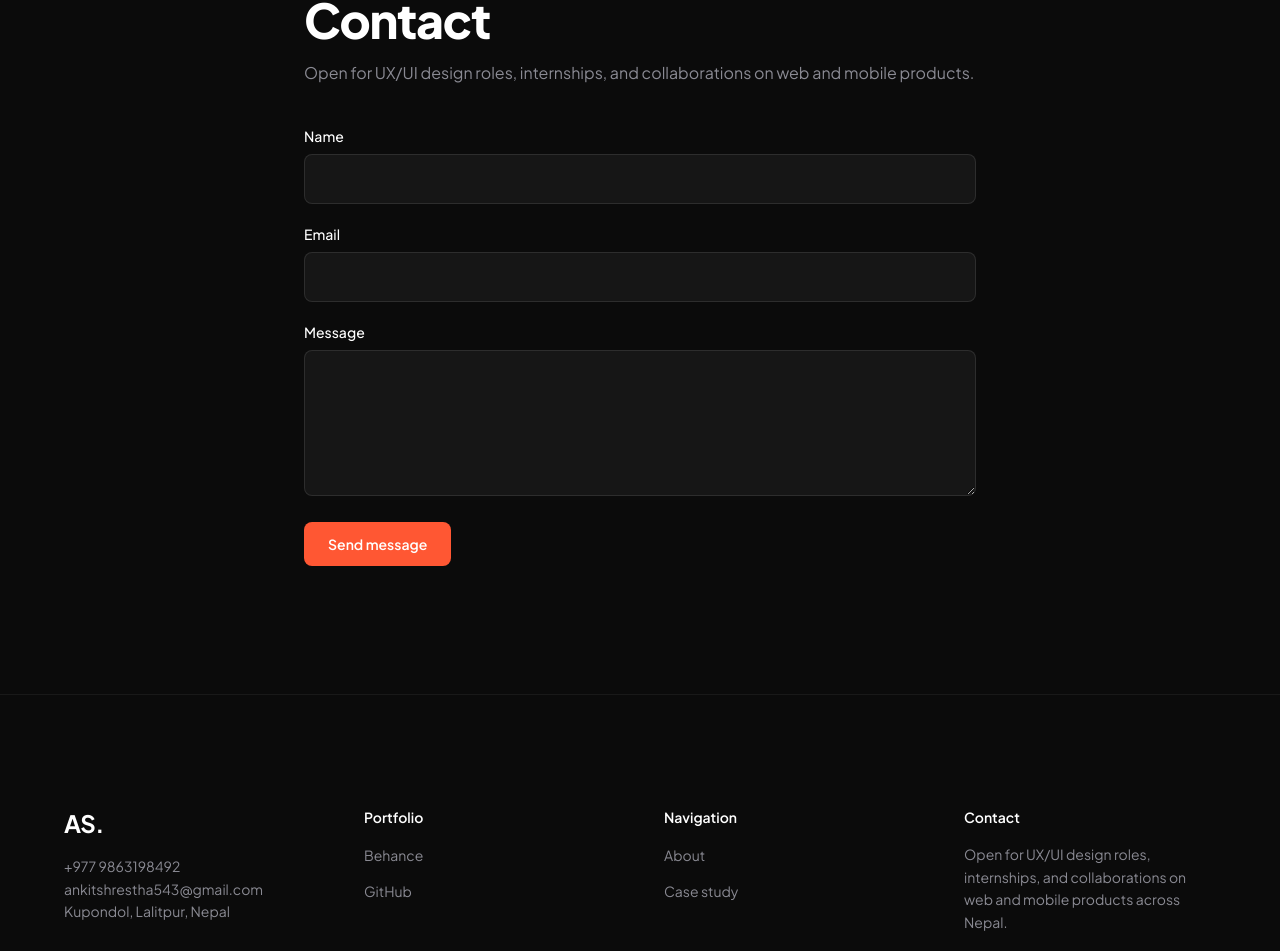
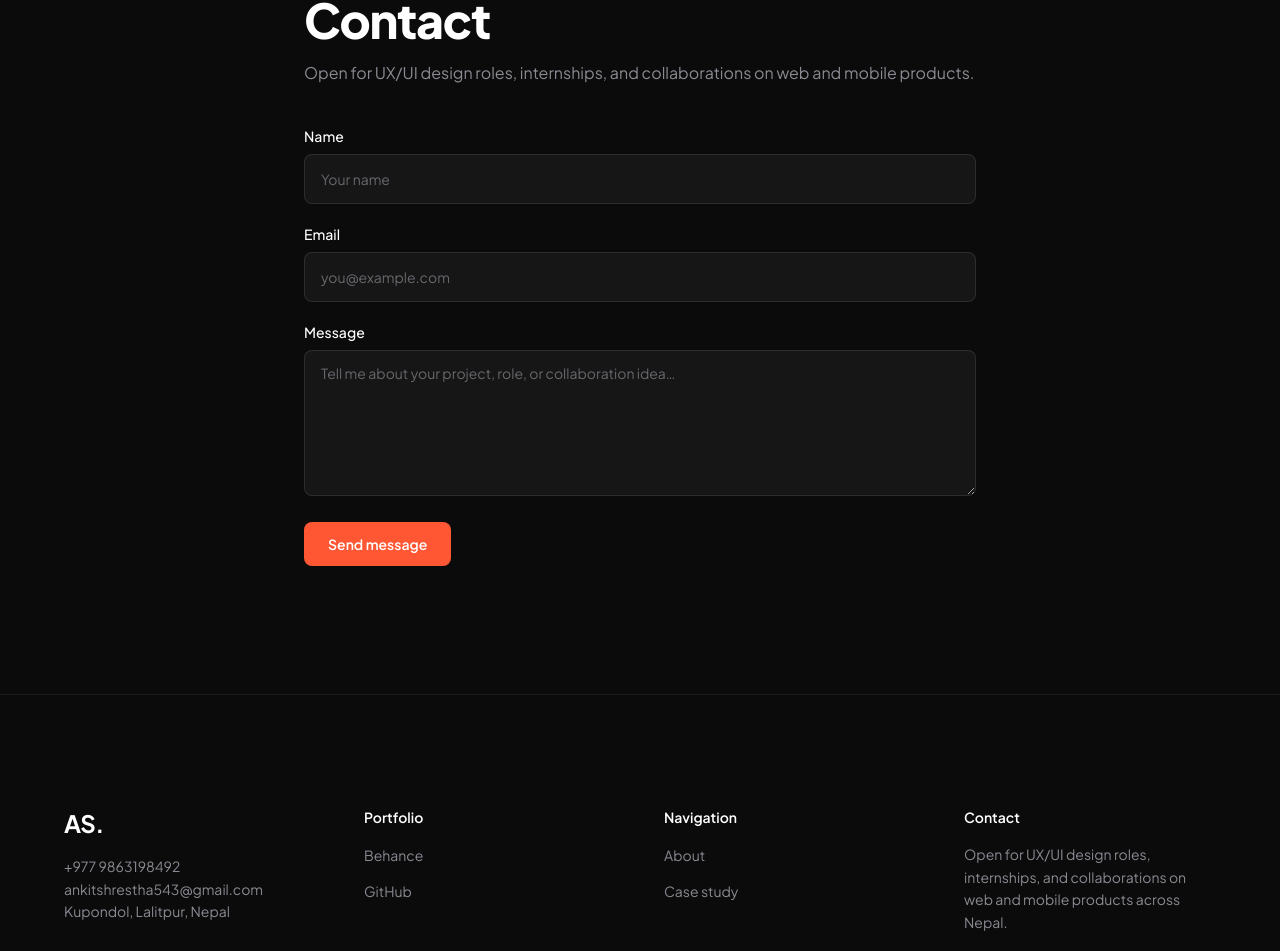
Before and after one commit to ankit134/Portfolio2026, a React (Vite) app: page / in a window 1280 px wide. Shown: the part 6359-7310 px from the top of the page. Built offline with nearby package versions, Linux system fonts and the light colour scheme; no server answers; the database is empty.

Commit message:
tested bento grid in experiece section , fixed redability issue in buttons .

```diff
--- a/src/components/Contact.jsx
+++ b/src/components/Contact.jsx
@@ -50,9 +50,10 @@ export default function Contact() {
                 id="contact-name"
                 type="text"
                 required
+                placeholder="Your name"
                 value={form.name}
                 onChange={(e) => setForm((f) => ({ ...f, name: e.target.value }))}
-                className="w-full rounded-lg border border-white/10 bg-[#161616] px-4 py-3 text-white outline-none transition-colors focus:border-[#FF5733]/50"
+                className="w-full rounded-lg border border-white/10 bg-[#161616] px-4 py-3 text-white outline-none transition-colors placeholder:text-sm placeholder:font-normal placeholder:text-[#8A8A93]/70 focus:border-[#FF5733]/50"
               />
             </div>
             <div>
@@ -63,9 +64,10 @@ export default function Contact() {
                 id="contact-email"
                 type="email"
                 required
+                placeholder="you@example.com"
                 value={form.email}
                 onChange={(e) => setForm((f) => ({ ...f, email: e.target.value }))}
-                className="w-full rounded-lg border border-white/10 bg-[#161616] px-4 py-3 text-white outline-none transition-colors focus:border-[#FF5733]/50"
+                className="w-full rounded-lg border border-white/10 bg-[#161616] px-4 py-3 text-white outline-none transition-colors placeholder:text-sm placeholder:font-normal placeholder:text-[#8A8A93]/70 focus:border-[#FF5733]/50"
               />
             </div>
             <div>
@@ -76,9 +78,10 @@ export default function Contact() {
                 id="contact-message"
                 required
                 rows={5}
+                placeholder="Tell me about your project, role, or collaboration idea…"
                 value={form.message}
                 onChange={(e) => setForm((f) => ({ ...f, message: e.target.value }))}
-                className="w-full resize-y rounded-lg border border-white/10 bg-[#161616] px-4 py-3 text-white outline-none transition-colors focus:border-[#FF5733]/50"
+                className="w-full resize-y rounded-lg border border-white/10 bg-[#161616] px-4 py-3 text-white outline-none transition-colors placeholder:text-sm placeholder:font-normal placeholder:text-[#8A8A93]/70 focus:border-[#FF5733]/50"
               />
             </div>
             <button
--- a/src/components/selected-work/CaseStudyCta.jsx
+++ b/src/components/selected-work/CaseStudyCta.jsx
@@ -17,7 +17,7 @@ export function CaseStudyArrow() {
 
 /** Shared hover CTA — `className` e.g. recent-works__cta or work-card__cta */
 const CaseStudyCta = forwardRef(function CaseStudyCta(
-  { projectSlug, enabled, className = '' },
+  { projectSlug, enabled, className = '', linkState },
   ref,
 ) {
   const classes =
@@ -28,6 +28,7 @@ const CaseStudyCta = forwardRef(function CaseStudyCta(
       <Link
         ref={ref}
         to={`/projects/${projectSlug}`}
+        state={linkState}
         className={classes}
         onClick={(e) => e.stopPropagation()}
       >
--- a/src/components/selected-work/ProjectStackCard.jsx
+++ b/src/components/selected-work/ProjectStackCard.jsx
@@ -1,6 +1,7 @@
 import { forwardRef } from 'react'
 import { useNavigate } from 'react-router-dom'
 import { hasCaseStudy } from '../../lib/caseStudy'
+import { selectedWorkCaseStudyState } from '../../lib/caseStudyNavigation'
 import { getCardPin } from '../../hooks/useWorkStack'
 import { useMinLg } from '../../hooks/useMinLg'
 import { usePointerFollow } from '../../hooks/usePointerFollow'
@@ -27,14 +28,14 @@ const ProjectStackCard = forwardRef(function ProjectStackCard(
 
   function handleCardClick() {
     if (caseStudyReady) {
-      navigate(`/projects/${project.id}`)
+      navigate(`/projects/${project.id}`, { state: selectedWorkCaseStudyState() })
     }
   }
 
   function handleKeyDown(e) {
     if (caseStudyReady && (e.key === 'Enter' || e.key === ' ')) {
       e.preventDefault()
-      navigate(`/projects/${project.id}`)
+      navigate(`/projects/${project.id}`, { state: selectedWorkCaseStudyState() })
     }
   }
 
@@ -87,6 +88,7 @@ const ProjectStackCard = forwardRef(function ProjectStackCard(
             ref={ctaRef}
             projectSlug={project.id}
             enabled={caseStudyReady}
+            linkState={selectedWorkCaseStudyState()}
             className={`work-card__cta${followPointer ? ' work-card__cta--follow' : ''}`}
           />
         ) : null}
--- /dev/null
+++ b/src/lib/caseStudyNavigation.js
@@ -0,0 +1,9 @@
+/** Passed via React Router `location.state` when opening a case study. */
+export const CASE_STUDY_FROM = {
+  SELECTED_WORK: 'selected-work',
+  PROJECTS_LIST: 'projects-list',
+}
+
+export function selectedWorkCaseStudyState() {
+  return { from: CASE_STUDY_FROM.SELECTED_WORK }
+}
--- a/src/pages/ProjectPage.jsx
+++ b/src/pages/ProjectPage.jsx
@@ -1,4 +1,5 @@
-import { Link, useParams } from 'react-router-dom'
+import { Link, useLocation, useParams } from 'react-router-dom'
+import { CASE_STUDY_FROM } from '../lib/caseStudyNavigation'
 import Navbar from '../components/Navbar'
 import Footer from '../components/Footer'
 import AmbientBackground from '../components/AmbientBackground'
@@ -11,6 +12,8 @@ import '../styles/case-study.css'
 
 function ProjectContent() {
   const { slug } = useParams()
+  const { state } = useLocation()
+  const hideBackLink = state?.from === CASE_STUDY_FROM.SELECTED_WORK
   const { data: portfolio } = usePortfolioData()
   const { data: project, isLoading, isError } = useProject(slug)
 
@@ -42,9 +45,11 @@ function ProjectContent() {
         <Navbar />
         <main className="px-5 py-16 md:px-8 md:py-24">
           <div className="mx-auto max-w-4xl">
-            <Link to="/projects" className="case-study__back">
-              ← Back to projects
-            </Link>
+            {!hideBackLink ? (
+              <Link to="/projects" className="case-study__back">
+                ← Back to projects
+              </Link>
+            ) : null}
 
             {showCaseStudy ? (
               <CaseStudyContent caseStudy={project.caseStudy} project={project} />
--- a/src/pages/ProjectsListPage.jsx
+++ b/src/pages/ProjectsListPage.jsx
@@ -5,6 +5,7 @@ import AmbientBackground from '../components/AmbientBackground'
 import ProjectListItem from '../components/selected-work/ProjectListItem'
 import { PortfolioProvider } from '../context/PortfolioContext'
 import { usePortfolioData } from '../hooks/usePortfolioData'
+import '../styles/case-study.css'
 import '../styles/recent-works.css'
 
 function ProjectsListContent() {
@@ -37,10 +38,7 @@ function ProjectsListContent() {
         <main className="recent-works">
           <div className="recent-works__inner">
             <header className="recent-works__header">
-              <Link
-                to="/#work"
-                className="mb-6 inline-block text-sm font-medium text-[#8A8A93] transition-colors hover:text-white"
-              >
+              <Link to="/#work" className="case-study__back">
                 ← Back to home
               </Link>
               <h1 className="recent-works__title">Recent works</h1>
--- a/src/styles/case-study.css
+++ b/src/styles/case-study.css
@@ -11,15 +11,11 @@
 
 .case-study__back {
   display: inline-block;
+  margin-bottom: 1.5rem;
   font-size: 0.875rem;
   font-weight: 500;
-  color: var(--cs-muted);
+  color: #fff;
   text-decoration: none;
-  transition: color 0.2s cubic-bezier(0.22, 1, 0.36, 1);
-}
-
-.case-study__back:hover {
-  color: #fff;
 }
 
 .case-study__back:focus-visible {
@@ -290,9 +286,3 @@
   font-size: 0.8125rem;
   color: var(--cs-soft);
 }
-
-@media (prefers-reduced-motion: reduce) {
-  .case-study__back {
-    transition: none;
-  }
-}
```
